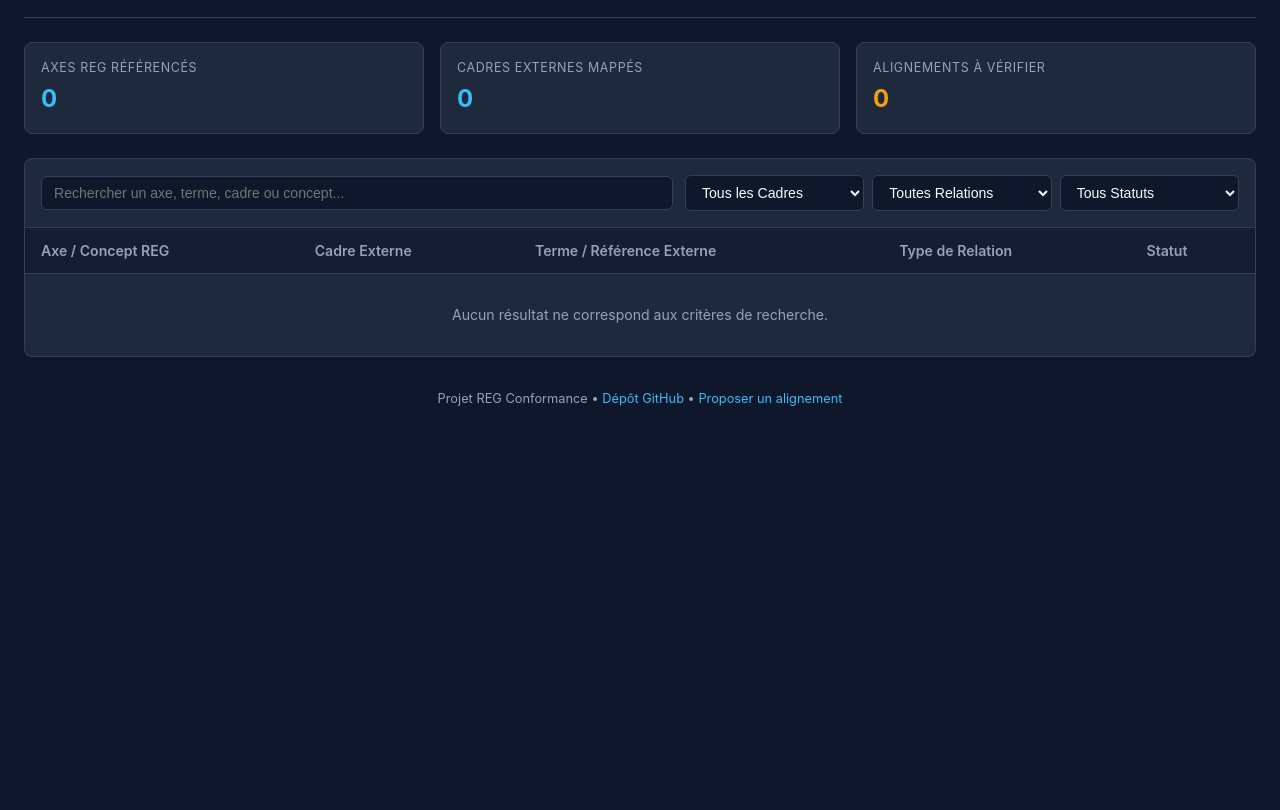
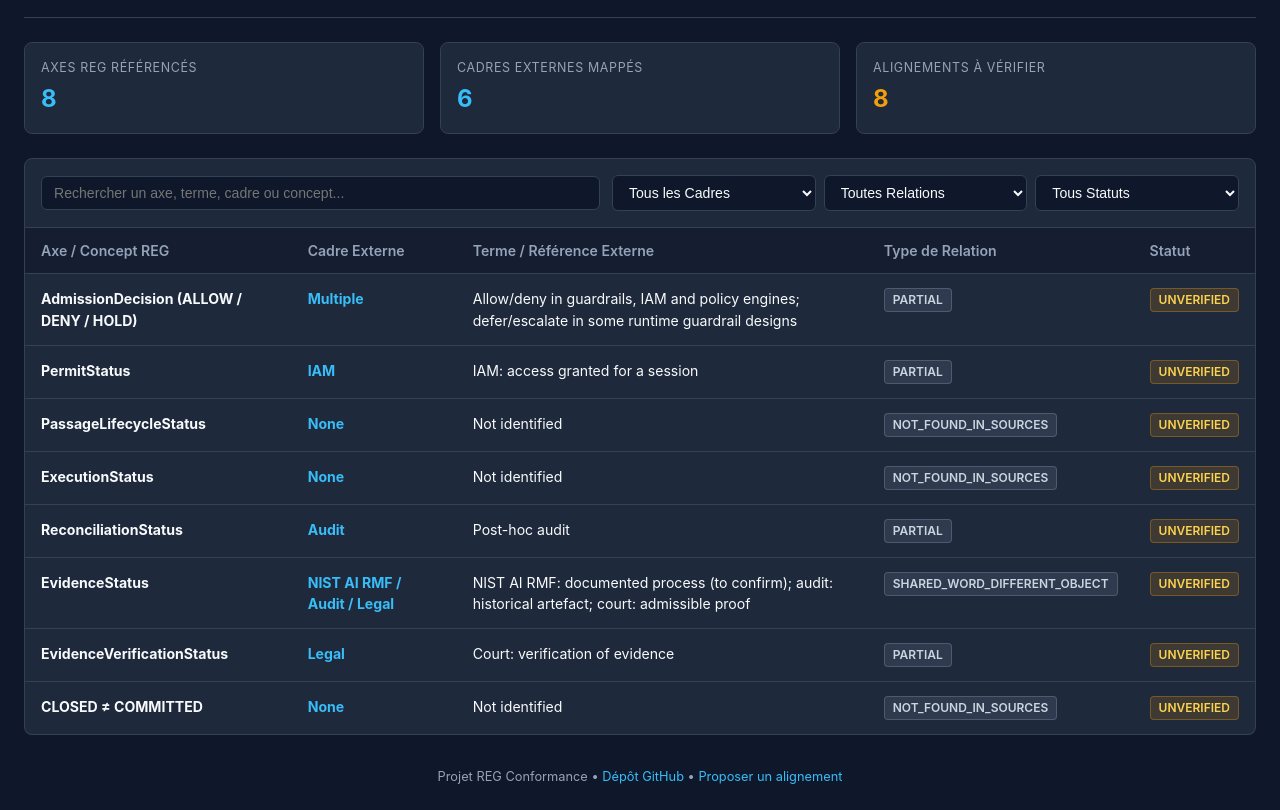
Before and after one commit to skiredj-prog/reg-conformance, a plain HTML site: page crosswalk/index.html in a window 1280 px wide. Shown: the part 138-948 px from the top of the page. Before the commit the page ends 800 px from the top, so only its background shows below. Drawn offline with Linux system fonts and the light colour scheme.

Commit message:
fix(crosswalk): correction du parser JSON (tableau direct) et du champ neighbour_term

```diff
--- a/crosswalk/index.html
+++ b/crosswalk/index.html
@@ -32,7 +32,6 @@
       margin: 0 auto;
     }
 
-    /* En-tête épure & percutant */
     header {
       border-bottom: 1px solid var(--border);
       padding-bottom: 20px;
@@ -107,7 +106,6 @@
       color: #ffffff;
     }
 
-    /* Statistiques synthétiques */
     .metrics {
       display: grid;
       grid-template-columns: repeat(auto-fit, minmax(200px, 1fr));
@@ -136,7 +134,6 @@
       margin-top: 4px;
     }
 
-    /* Barre d'outils et Filtres */
     .toolbar {
       background: var(--card-bg);
       border: 1px solid var(--border);
@@ -173,7 +170,6 @@
       gap: 8px;
     }
 
-    /* Tableau interactif */
     .table-responsive {
       background: var(--card-bg);
       border: 1px solid var(--border);
@@ -248,7 +244,6 @@
 
   <div class="container">
 
-    <!-- EN-TETE PRINCIPAL -->
     <header>
       <div class="title-area">
         <h1>REG Crosswalk <span>v1.0-draft</span></h1>
@@ -263,7 +258,6 @@
       </div>
     </header>
 
-    <!-- METRIQUES DE COUVERTURE -->
     <div class="metrics">
       <div class="metric-card">
         <div class="metric-label">Axes REG Référencés</div>
@@ -279,7 +273,6 @@
       </div>
     </div>
 
-    <!-- BARRE DE RECHERCHE ET FILTRES -->
     <div class="toolbar">
       <div class="search-box">
         <input type="text" id="search-input" placeholder="Rechercher un axe, terme, cadre ou concept...">
@@ -303,7 +296,6 @@
       </div>
     </div>
 
-    <!-- TABLEAU INTERACTIF -->
     <div class="table-responsive">
       <table>
         <thead>
@@ -342,13 +334,14 @@
       try {
         const response = await fetch('data/crosswalk.json');
         const data = await response.json();
-        rawData = data.crosswalk || [];
+
+        // CORRECTION CLE : supporte le tableau direct ET l'objet enveloppé
+        rawData = Array.isArray(data) ? data : (data.crosswalk || []);
 
         populateFrameworkFilter();
         updateMetrics();
         renderTable(rawData);
 
-        // Listeners
         document.getElementById('search-input').addEventListener('input', filterData);
         document.getElementById('filter-framework').addEventListener('change', filterData);
         document.getElementById('filter-relation').addEventListener('change', filterData);
@@ -419,11 +412,15 @@
       tbody.innerHTML = data.map(item => {
         const status = item.verification_status || 'unverified';
         const statusClass = status === 'verified' ? 'tag-verified' : 'tag-unverified';
+        // CORRECTION CLE : lecture de neighbour_term (avec fallback sur external_term)
+        const term = item.neighbour_term || item.external_term || '-';
+        const axis = item.reg_axis || item.id || '-';
+
         return `
           <tr>
-            <td><strong>${item.reg_axis || item.id}</strong></td>
+            <td><strong>${axis}</strong></td>
             <td><strong style="color:var(--accent);">${item.framework || '-'}</strong></td>
-            <td>${item.external_term || '-'}</td>
+            <td>${term}</td>
             <td><span class="tag tag-relation">${item.relation || 'partiel'}</span></td>
             <td><span class="tag ${statusClass}">${status}</span></td>
           </tr>
@@ -437,7 +434,7 @@
       const rows = rawData.map(d => [
         `"${d.reg_axis || d.id || ''}"`,
         `"${d.framework || ''}"`,
-        `"${d.external_term || ''}"`,
+        `"${d.neighbour_term || d.external_term || ''}"`,
         `"${d.relation || ''}"`,
         `"${d.verification_status || 'unverified'}"`
       ]);
```
